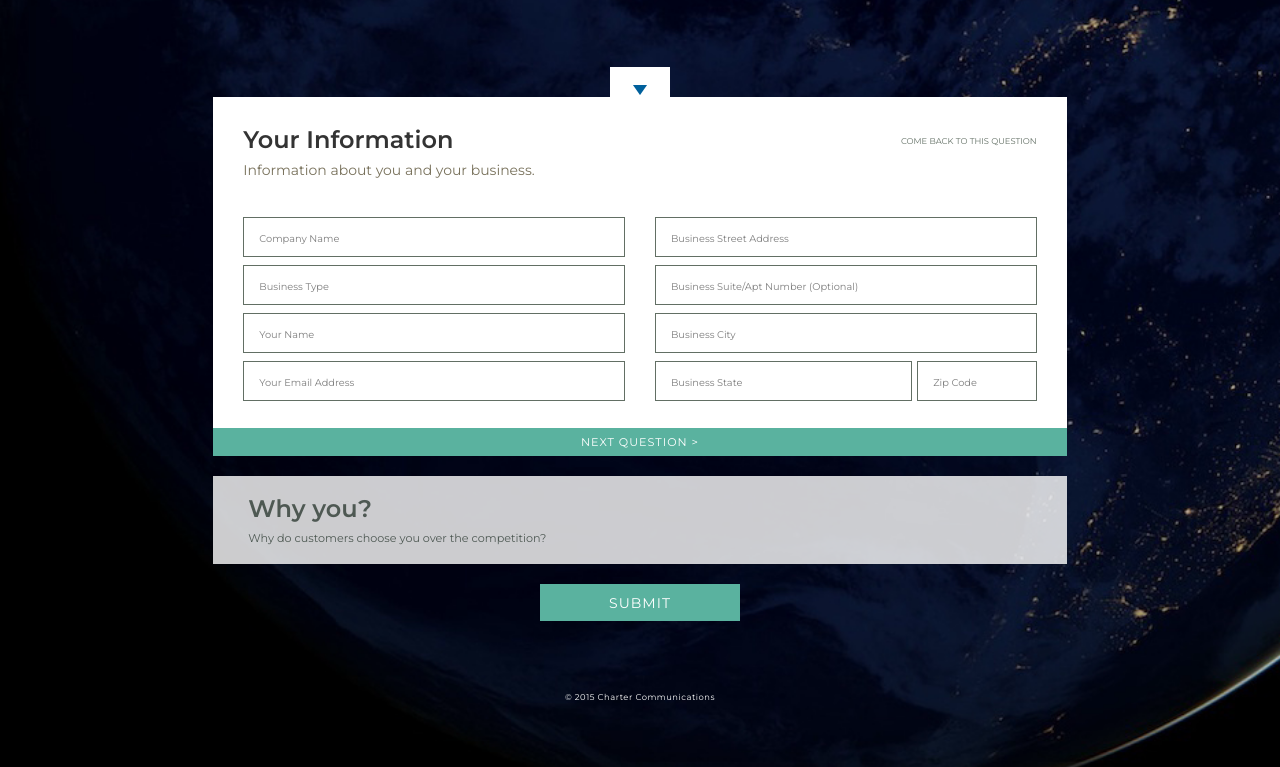
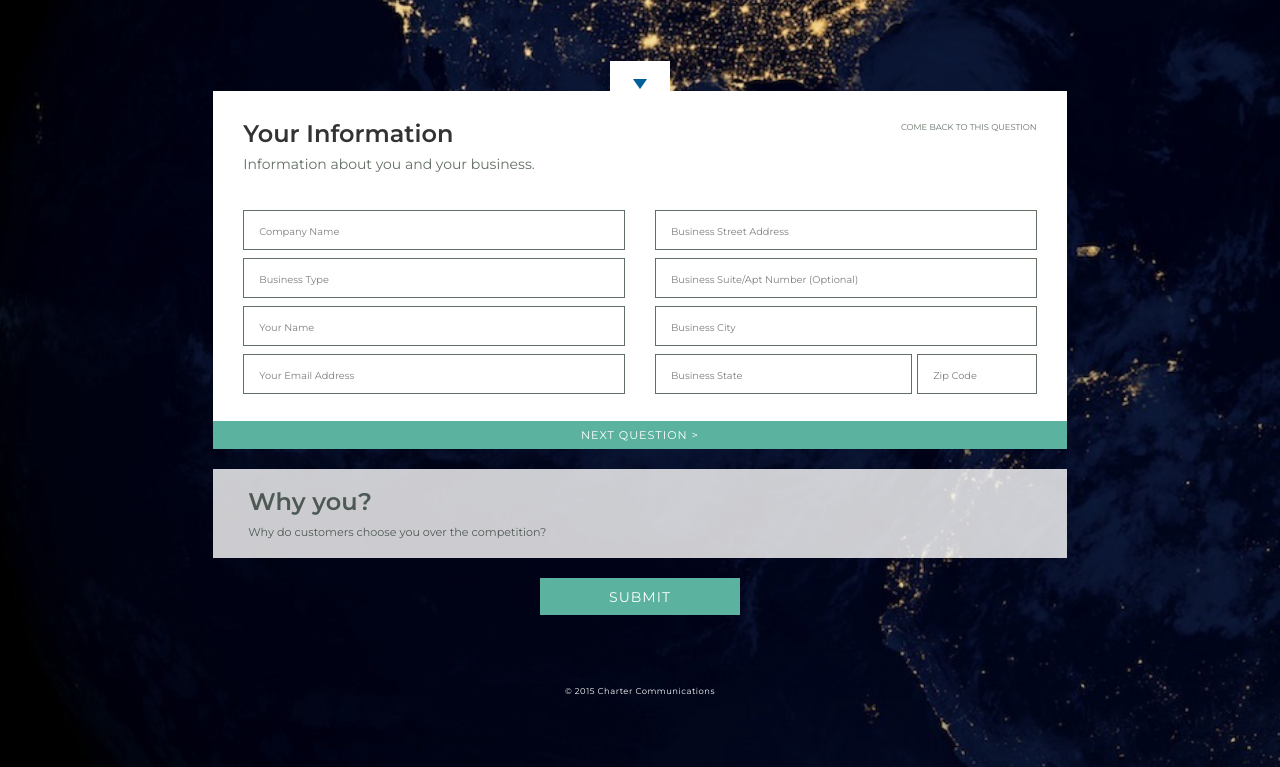
Before and after one commit to theblairmcmillan/paramoreTest, a website: page index.html in a window 1280 px wide. Shown: the part 331-1098 px from the top of the page. Drawn offline with nearby package versions, Linux system fonts and the light colour scheme.

Commit message:
tidy up some font sizes and colors.

```diff
--- a/index.html
+++ b/index.html
@@ -50,12 +50,12 @@
 									<div class="col-xs-6">
 										<img src="../images/check.png" id="mainCheck" class="hidden">
 										<h3>Your Information</h3>
-										<h5>Information about you and your business.</h5>
+										<h5 class="subtext">Information about you and your business.</h5>
 									</div>
 									<div class="col-xs-6 rightAlign">
-										<h5 id="comeBack">COME BACK TO THIS QUESTION</h5>
+										<p id="comeBack">COME BACK TO THIS QUESTION</p>
 										<img src="../images/pencil.png" class="editSection hidden">
-										<h5 class="editSection hidden">EDIT SECTION</h5>
+										<p class="editSection hidden">EDIT SECTION</p>
 									</div>
 								</div>
 								<div class="row mainInputs">
--- a/script.js
+++ b/script.js
@@ -10,6 +10,8 @@ $(function() {
 	var nextQuestionButton = $("#mainForm .nextQuestion");
 	var editSection = $(".editSection");
 
+	// MAIN FORM INPUTS
+
 	inputs.keyup(function(e) {
 		if ($(e.target).val() != "") {
 			$(e.target).addClass("indented activeCheck");
@@ -17,6 +19,8 @@ $(function() {
 			$(e.target).removeClass("indented activeCheck");
 		}
 	})
+
+	// NEXT QUESTION BUTTON
 
 	nextQuestionButton.click(function() {
 		mainInputs.addClass("hidden");
@@ -37,6 +41,7 @@ $(function() {
 		$(this).addClass("selected");
 	})
 
+	// EDIT SECTION BUTTON
 
 	editSection.click(function() {
 		$(".editSection").addClass("hidden");
--- a/scss/base/_application.scss
+++ b/scss/base/_application.scss
@@ -16,5 +16,5 @@ body {
 	background-image: url('/images/background.png');
 	background-size: cover;
 	background-repeat: no-repeat;
-	background-position: center;
+	background-position: center 15%;
 }
--- a/scss/base/_variables.scss
+++ b/scss/base/_variables.scss
@@ -5,3 +5,4 @@ $teal: #5ab29f;
 $white: #fff;
 $light-grey: #626f64;
 $dark-placeholder-grey: #7f7f7f;
+$header-blue: #025f9a;
--- a/scss/components/_header.scss
+++ b/scss/components/_header.scss
@@ -1,5 +1,5 @@
 #header {
-	background-color: #025f9a;
+	background-color: $header-blue;
 	height: 70px;
 	text-align: center;
 	margin: 0;
--- a/scss/components/_heroText.scss
+++ b/scss/components/_heroText.scss
@@ -4,7 +4,7 @@
 	h1 {
 		color: $white;
 		text-align: center;
-		font-size: 4.8em;
+		font-size: 4.4em;
 		letter-spacing: 1px;
 	}
 
--- a/scss/components/_mainForm.scss
+++ b/scss/components/_mainForm.scss
@@ -39,8 +39,8 @@ form {
 			margin-right: 5px;
 		}
 
-		h5 {
-			color: #78715b;
+		.subtext {
+			color: $light-grey;
 		}
 
 		.editSection {
@@ -102,7 +102,7 @@ form {
 		.rightAlign {
 			text-align: right;
 
-			h5 {
+			p {
 				font-size: 0.6em;
 				color: $light-grey;
 			}
```
Also changed, not shown: css/style.css, 1 other file.
